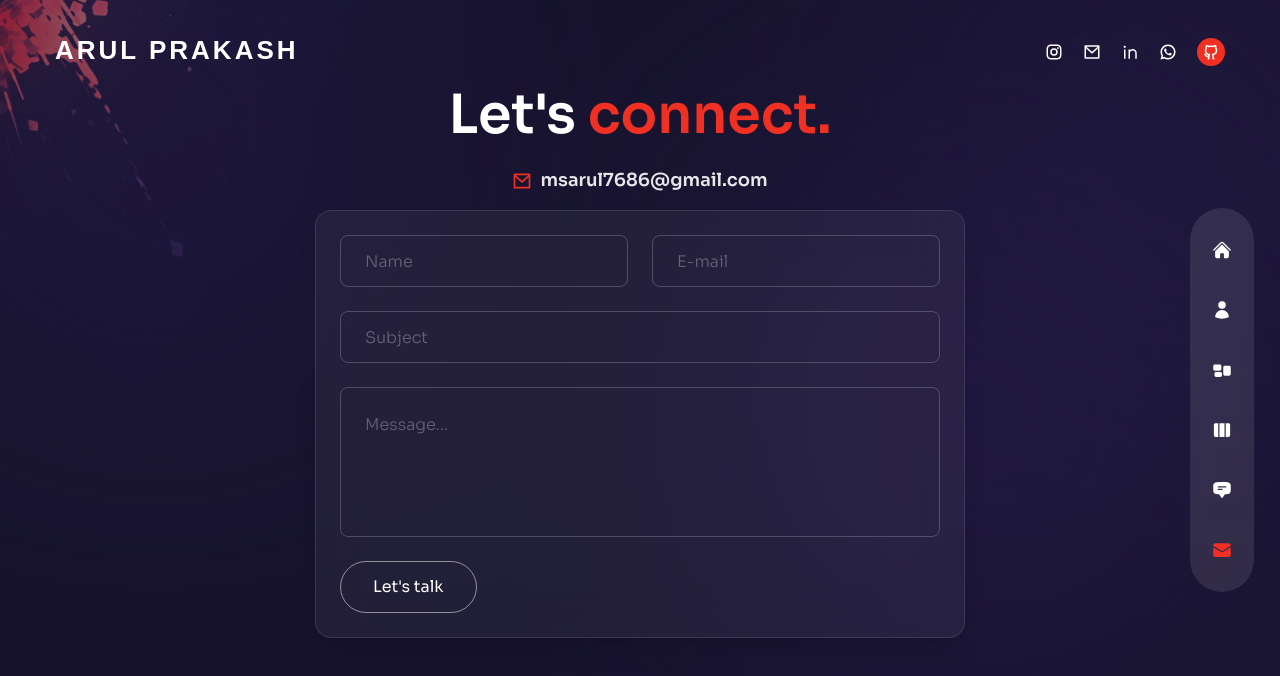
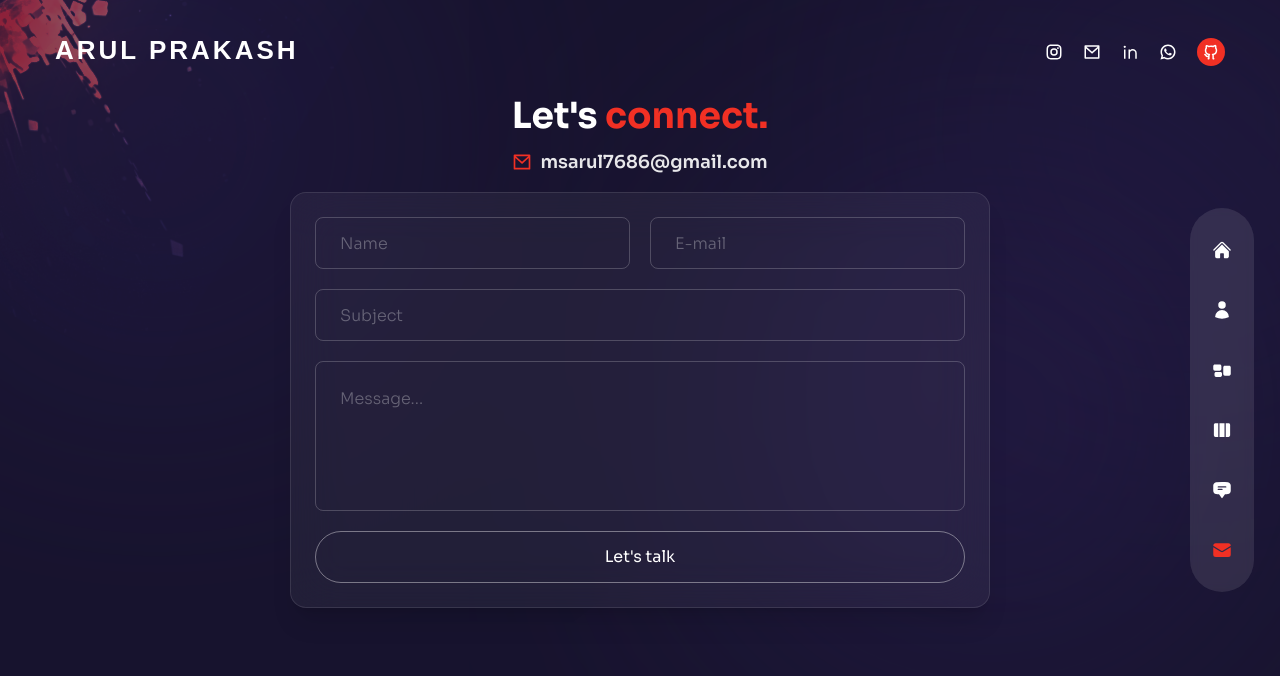
Before and after one commit to ms-arul/portfolio, a Next.js app: page /contact in a window 1280 px wide. Shown: the top 676 px of the page. Built offline with nearby package versions, Linux system fonts and the light colour scheme.

Commit message:
Refactor contact form layout and styles

```diff
--- a/pages/contact/index.jsx
+++ b/pages/contact/index.jsx
@@ -3,7 +3,6 @@ import { BsArrowRight } from "react-icons/bs";
 import { fadeIn } from "../../variants";
 import { useState } from "react";
 import { RiMailLine } from "react-icons/ri";
-
 
 const Contact = () => {
   const [isLoading, setIsLoading] = useState(false);
@@ -35,8 +34,8 @@ const Contact = () => {
   };
 
   return (
-    <div className="min-h-screen bg-primary/30 px-4">
-      <div className="container mx-auto py-20 flex flex-col items-center justify-center">
+    <div className="min-h-screen bg-primary/30 px-4 pt-24 pb-10 flex justify-center">
+      <div className="w-full max-w-[700px]">
 
         {/* heading */}
         <motion.h2
@@ -44,37 +43,35 @@ const Contact = () => {
           initial="hidden"
           animate="show"
           exit="hidden"
-          className="h2 text-center mb-4"
+          className="text-3xl sm:text-4xl font-bold text-center mb-3"
         >
           Let's <span className="text-accent">connect.</span>
         </motion.h2>
 
-        {/* email - animated + click to copy */}
+        {/* email clickable */}
         <motion.p
           variants={fadeIn("up", 0.3)}
           initial="hidden"
           animate="show"
           exit="hidden"
-  className="text-white/90 text-center mb-4 text-lg cursor-pointer relative group inline-block"
+          className="text-white/90 text-center mb-4 text-lg flex items-center justify-center gap-2 cursor-pointer group"
           onClick={handleCopyEmail}
         >
-  <RiMailLine className="inline-block mr-2 text-accent text-xl" />
-  <span className="font-semibold relative">
+          <RiMailLine className="text-accent text-xl" />
+          <span className="font-semibold relative inline-block">
             {email}
-    {/* underline animation */}
             <span className="absolute left-0 -bottom-1 w-0 h-[2px] bg-accent transition-all duration-300 group-hover:w-full"></span>
           </span>
         </motion.p>
 
-
-        {/* copied message */}
+        {/* copied popup */}
         {copied && (
           <motion.p
             variants={fadeIn("up", 0.1)}
             initial="hidden"
             animate="show"
             exit="hidden"
-            className="text-green-400 text-sm mb-6"
+            className="text-green-400 text-sm text-center mb-4"
           >
             ✔ Email copied to clipboard!
           </motion.p>
@@ -86,13 +83,13 @@ const Contact = () => {
           initial="hidden"
           animate="show"
           exit="hidden"
-          className="w-full max-w-[650px] flex flex-col gap-6 bg-white/5 backdrop-blur-xl p-6 rounded-2xl shadow-xl border border-white/10"
+          className="bg-white/5 backdrop-blur-xl p-6 rounded-2xl shadow-xl border border-white/10 flex flex-col gap-5"
           onSubmit={handleSubmit}
           autoComplete="off"
           data-netlify="true"
         >
-          {/* name + email inputs */}
-          <div className="flex flex-col sm:flex-row gap-6">
+          {/* name + email */}
+          <div className="flex flex-col sm:flex-row gap-5 w-full">
             <input
               type="text"
               name="name"
@@ -115,7 +112,7 @@ const Contact = () => {
             type="text"
             name="subject"
             placeholder="Subject"
-            className="input"
+            className="input w-full"
             disabled={isLoading}
             required
           />
@@ -123,7 +120,7 @@ const Contact = () => {
           <textarea
             name="message"
             placeholder="Message..."
-            className="textarea h-[150px]"
+            className="textarea h-[150px] w-full"
             disabled={isLoading}
             required
           />
@@ -131,14 +128,16 @@ const Contact = () => {
           {/* submit button */}
           <button
             type="submit"
-            className="btn w-full sm:w-fit rounded-full border border-white/50 px-8 py-3 flex items-center justify-center hover:border-accent group transition-all duration-300 disabled:opacity-50"
+            className="btn w-full rounded-full border border-white/40 px-8 py-3 flex items-center justify-center overflow-hidden relative group hover:border-accent transition-all duration-300 disabled:opacity-50"
             disabled={isLoading}
           >
-            <span className="group-hover:-translate-y-[120%] group-hover:opacity-0 transition-all duration-500">
+            <span className="transition-all duration-500 group-hover:-translate-y-[120%] group-hover:opacity-0">
               {isLoading ? "Sending..." : "Let's talk"}
             </span>
-            <BsArrowRight className="-translate-y-[120%] opacity-0 group-hover:-translate-y-0 group-hover:opacity-100 transition-all duration-300 absolute text-[22px]" />
+
+            <BsArrowRight className="absolute text-[22px] opacity-0 -translate-y-[120%] group-hover:opacity-100 group-hover:translate-y-0 transition-all duration-300" />
           </button>
+
         </motion.form>
       </div>
     </div>
```
Lines whose indentation alone changed are shown as unchanged.
